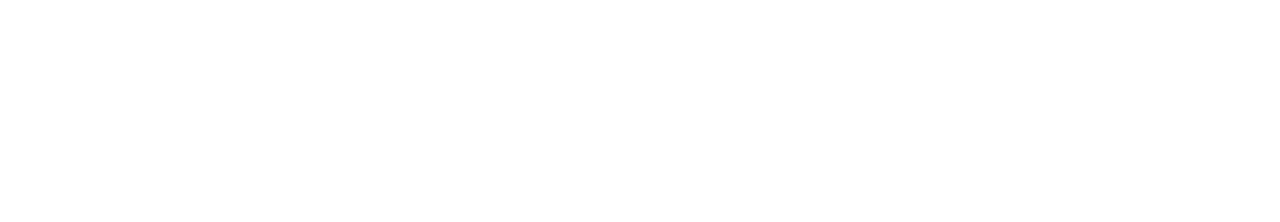
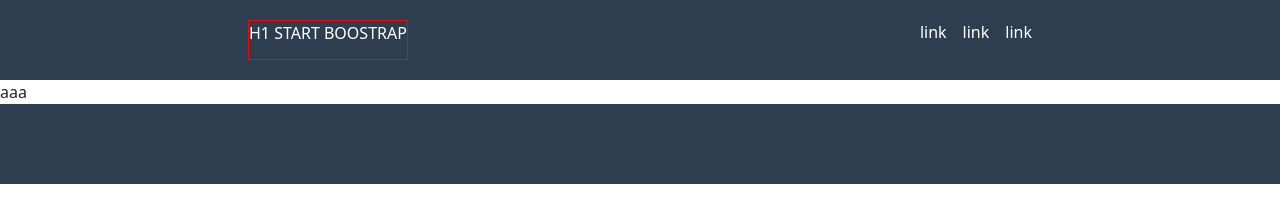
Before and after one commit to leonardoolia/html-css-bootstrap-freelancer, a plain HTML site: page index.html in a window 1280 px wide. Drawn offline with nearby package versions, Linux system fonts and the light colour scheme.

Commit message:
added header

```diff
--- a/css/style.css
+++ b/css/style.css
@@ -0,0 +1,25 @@
+/* ?UTILS */
+
+[class^=col] {
+    border: 1px solid black;
+    background-color: aquamarine;
+}
+
+/* ?GENERICS */
+header,
+footer {
+    min-height: 80px;
+    background-color: #2c3e50;
+}
+
+header div {
+    min-height: 40px;
+    border: 1px solid red;
+}
+
+li {
+    text-decoration: none;
+    list-style-type: none;
+}
+
+/* ?HEADER */
--- a/index.html
+++ b/index.html
@@ -6,18 +6,37 @@
     <meta name="viewport" content="width=device-width, initial-scale=1.0" />
     <meta name="author" content="Leonardo Olia">
     <title>Bootstrap</title>
+
     <!-- Bootstrap -->
     <link href="https://cdn.jsdelivr.net/npm/bootstrap@5.3.2/dist/css/bootstrap.min.css" rel="stylesheet"
         integrity="sha384-T3c6CoIi6uLrA9TneNEoa7RxnatzjcDSCmG1MXxSR1GAsXEV/Dwwykc2MPK8M2HN" crossorigin="anonymous">
-
-
 
     <!-- Stylesheet -->
     <link rel="stylesheet" href="css/style.css">
 </head>
 
 <body>
+    <header class="d-flex justify-content-between justify-content-md-around align-items-center text-white px-2">
+        <div>H1 START BOOSTRAP</div>
+        <div class="d-md-none">ICONA MENU</div>
+        <ul class="d-none d-md-flex gap-3">
+            <li>link</li>
+            <li>link</li>
+            <li>link</li>
+        </ul>
+    </header>
 
+    <main>
+        <section class="jumbotron">aaa</section>
+        <section class="portfolio"></section>
+        <section class="about"></section>
+        <section class="contact"></section>
+        <section class="about us"></section>
+    </main>
+
+    <footer>
+
+    </footer>
 </body>
 
 </html>
```
